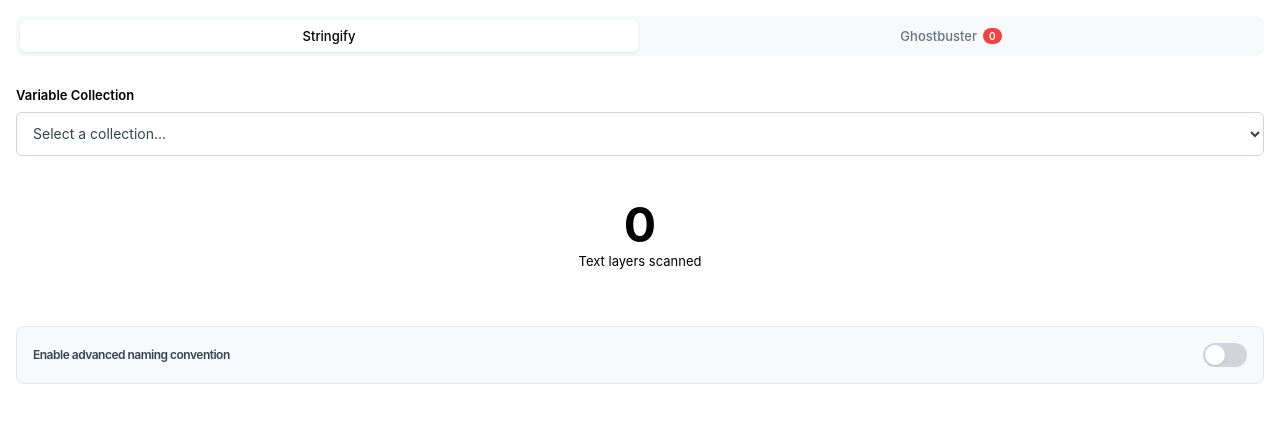
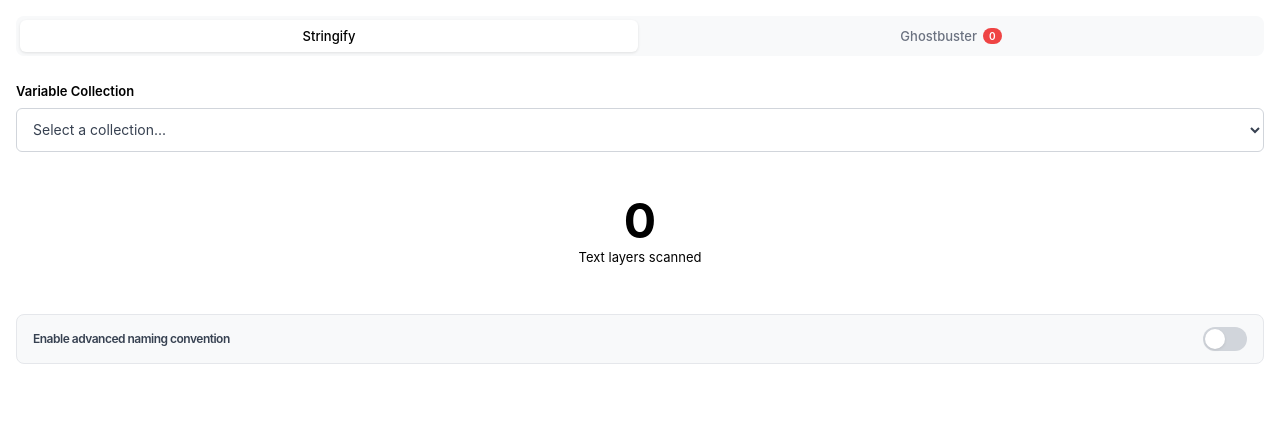
Before and after one commit to FPDCode/stringify-figma-plugin, a website: page ui.html in a window 1280 px wide. Drawn offline with Linux system fonts and the light colour scheme.

Commit message:
refactor: Reduce spacing between UI elements for more compact layout
- Reduced naming toggle container margin from 16px to 8px
- Reduced naming toggle container padding from 16px to 12px (top/bottom)
- Reduced main plugin container gap from 16px to 12px
- Creates a more compact, tighter UI layout
- Maintains readability while improving space efficiency

```diff
--- a/ui.html
+++ b/ui.html
@@ -56,7 +56,7 @@
       height: 100%;
       width: 100%;
       padding: 16px;
-      gap: 16px;
+      gap: 12px;
       box-sizing: border-box;
     }
 
@@ -94,8 +94,8 @@
       display: flex;
       flex-direction: column;
       width: 100%;
-      margin: 16px 0;
-      padding: 16px;
+      margin: 8px 0;
+      padding: 12px 16px;
       background: #f8f9fa;
       border-radius: 8px;
       border: 1px solid #e5e7eb;
```
